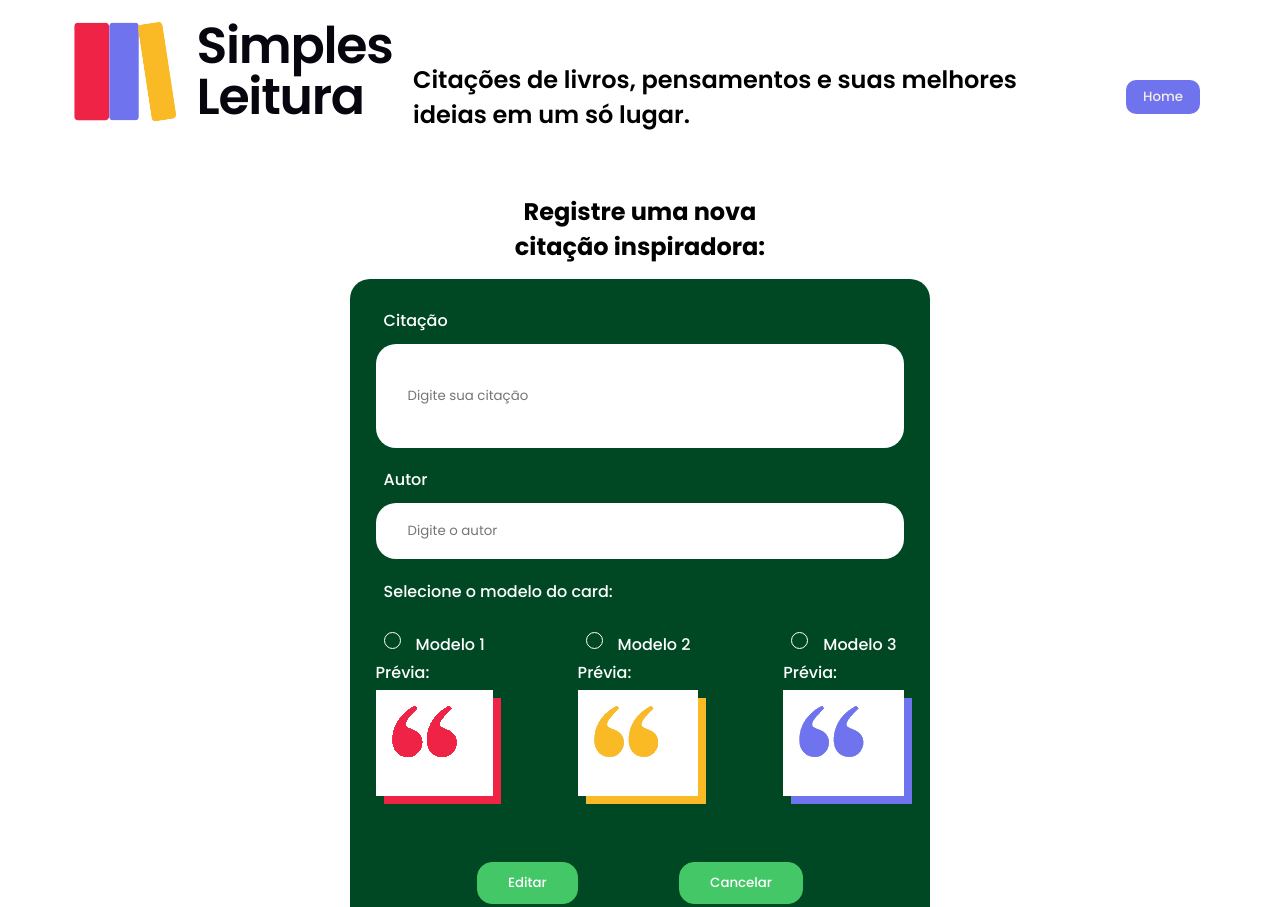
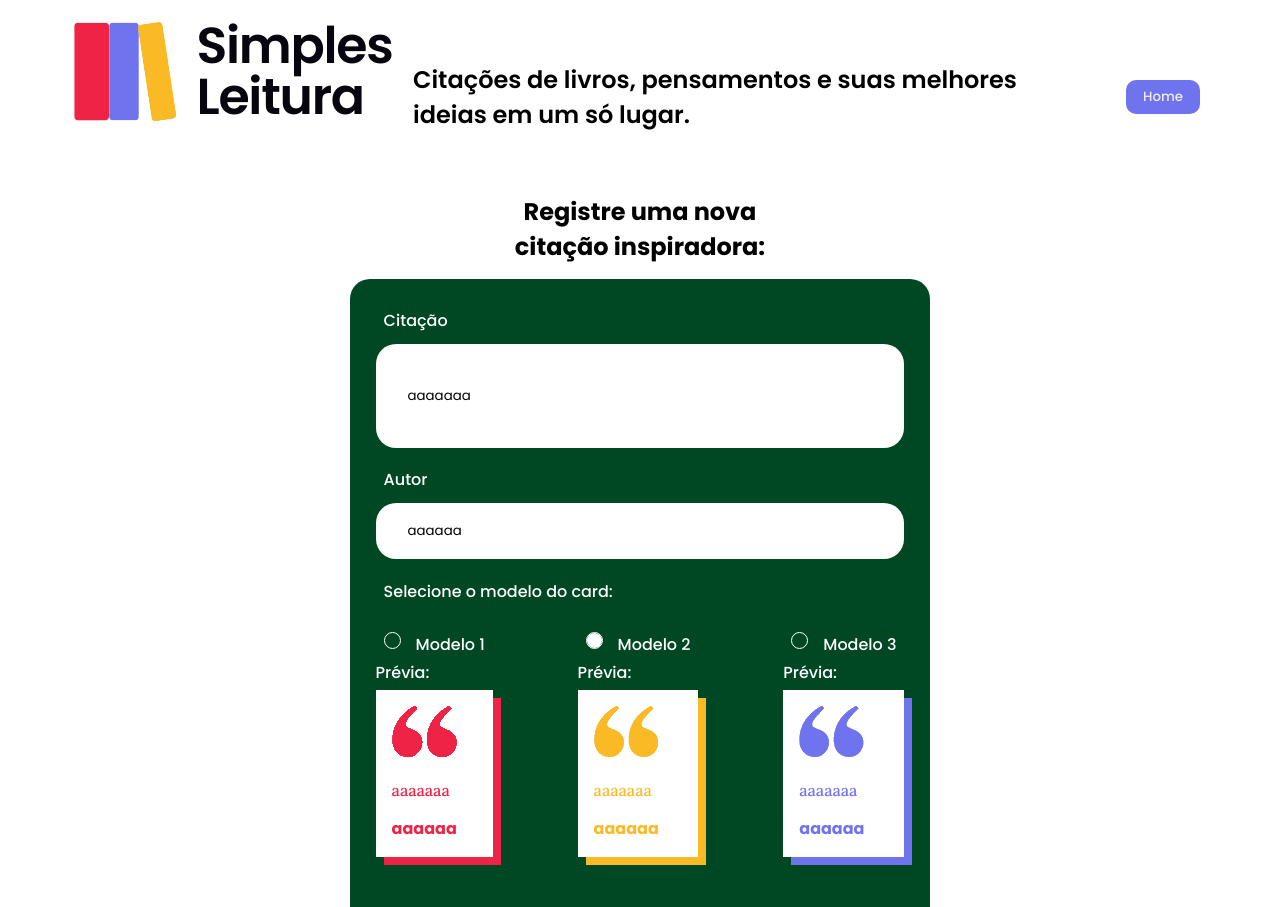
Before and after one commit to andretassis/simples-leitura, an Angular app: page /citacoes/editar-citacao/1 in a window 1280 px wide. Shown: the top 907 px of the page. Built offline with nearby package versions, Linux system fonts and the light colour scheme; no server answers; data requests are answered from the project's data file.

Commit message:
validações e botao desabilitado no componente de editar

```diff
--- a/backend/db.json
+++ b/backend/db.json
@@ -1,3 +1,16 @@
 {
-  "citacoes": []
+  "citacoes": [
+    {
+      "conteudo": "aaaaaaa",
+      "autor": "aaaaaa",
+      "modelo": "modelo2",
+      "id": 1
+    },
+    {
+      "id": 2,
+      "conteudo": "aaaaaaaaaa",
+      "autor": "aaa",
+      "modelo": "modelo1"
+    }
+  ]
 }
--- a/src/app/componentes/citacoes/criar-citacao/criar-citacao.component.ts
+++ b/src/app/componentes/citacoes/criar-citacao/criar-citacao.component.ts
@@ -34,7 +34,6 @@ export class CriarCitacaoComponent implements OnInit {
     }
 
     criarCitacao() {
-      console.log(this.formulario.get('autor')?.errors)
       if(this.formulario.valid) {
         return this.service.cadastrar(this.formulario.value).subscribe(() => {
           this.router.navigate(['/meu-mural'])
--- a/src/app/componentes/citacoes/editar-citacao/editar-citacao.component.css
+++ b/src/app/componentes/citacoes/editar-citacao/editar-citacao.component.css
@@ -149,3 +149,21 @@ input[type='radio']:checked+.custom-radio span {
   position: relative;
 	top: 1px;
 }
+
+.botao-desabilitado {
+  background-color: #949494;
+	border-radius: 15px;
+  border: 1px solid #949494;
+	display: inline-block;
+	color:#ffffff;
+	padding: 10px 30px;
+	text-decoration: none;
+  font-weight: 500;
+  transition: 0.1 ease;
+}
+
+.mensagem-erro {
+  color: #ef2346;
+  padding-left: 30px;
+  font-size: 14px;
+}
--- a/src/app/componentes/citacoes/editar-citacao/editar-citacao.component.html
+++ b/src/app/componentes/citacoes/editar-citacao/editar-citacao.component.html
@@ -3,16 +3,21 @@
     <h2>Registre uma nova <br>citação inspiradora:</h2>
   </header>
   <div class="formulario">
-    <form>
+    <form [formGroup]="formulario" *ngIf="formulario">
       <div class="form-inputs">
         <label>Citação</label>
         <input
           type="textarea"
           class="input textarea"
           placeholder="Digite sua citação"
-          name="citacao"
-          [(ngModel)]="citacao.conteudo"
+          formControlName="conteudo"
+          id="conteudo"
         >
+      </div>
+
+      <div class="mensagem-erro"
+      *ngIf="formulario.get('conteudo')?.errors?.['required'] && formulario.get('conteudo')?.touched">
+      Preenchimento obrigatório
       </div>
 
       <div class="form-inputs">
@@ -21,9 +26,18 @@
           type="text"
           class="input"
           placeholder="Digite o autor"
-          name="autor"
-          [(ngModel)]="citacao.autor"
+          formControlName="autor"
+          id="autor"
         >
+      </div>
+
+      <div class="mensagem-erro"
+        *ngIf="formulario.get('autor')?.errors?.['required'] && formulario.get('autor')?.touched">
+        Preenchimento obrigatório
+      </div>
+      <div class="mensagem-erro"
+        *ngIf="formulario.get('autor')?.errors?.['minlength'] && formulario.get('autor')?.touched">
+        Necessário ao menos 3 caracteres.
       </div>
 
       <label class="label-separar">Selecione o modelo do card:</label>
@@ -35,9 +49,9 @@
               <input
                 type="radio"
                 id="modelo1"
-                name="modelo-card"
+                formControlName="modelo"
                 value="modelo1"
-                [(ngModel)]="citacao.modelo"
+                id="modelo1"
               >
               <div class="custom-radio">
                 <span></span>
@@ -51,8 +65,8 @@
 
             <div class="citacao modelo1">
               <img src="../../../../assets/imagens/modelo1.png" alt="Aspas vermelhas">
-              <p class="conteudo">{{ citacao.conteudo }}</p>
-              <p class="autor"><b>{{ citacao.autor }}</b></p>
+              <p class="conteudo">{{ formulario.get('conteudo')?.value }}</p>
+              <p class="autor"><b>{{ formulario.get('autor')?.value }}</b></p>
             </div>
           </div>
         </div>
@@ -63,9 +77,9 @@
               <input
                 type="radio"
                 id="modelo2"
-                name="modelo-card"
+                formControlName="modelo"
                 value="modelo2"
-                [(ngModel)]="citacao.modelo"
+                id="modelo2"
               >
               <div class="custom-radio">
                 <span></span>
@@ -79,8 +93,8 @@
 
             <div class="citacao modelo2">
               <img src="../../../../assets/imagens/modelo2.png" alt="Aspas amarelas">
-              <p class="conteudo">{{ citacao.conteudo }}</p>
-              <p class="autor"><b>{{ citacao.autor }}</b></p>
+              <p class="conteudo">{{ formulario.get('conteudo')?.value }}</p>
+              <p class="autor"><b>{{ formulario.get('autor')?.value }}</b></p>
             </div>
           </div>
         </div>
@@ -91,9 +105,9 @@
               <input
                 type="radio"
                 id="modelo3"
-                name="modelo-card"
+                formControlName="modelo"
                 value="modelo3"
-                [(ngModel)]="citacao.modelo"
+                id="modelo3"
               >
               <div class="custom-radio">
                 <span></span>
@@ -107,8 +121,8 @@
 
             <div class="citacao modelo3">
               <img src="../../../../assets/imagens/modelo3.png" alt="Aspas azuis">
-              <p class="conteudo">{{ citacao.conteudo }}</p>
-              <p class="autor"><b>{{ citacao.autor }}</b></p>
+              <p class="conteudo">{{ formulario.get('conteudo')?.value }}</p>
+              <p class="autor"><b>{{ formulario.get('autor')?.value }}</b></p>
             </div>
           </div>
         </div>
@@ -117,7 +131,8 @@
       <div class="container-botao">
         <button
           (click)="editarCitacao()"
-          class="botao"
+          [disabled]="!formulario.valid"
+          [ngClass]="habilitarBotao()"
           >Editar
         </button>
         <button (click)="cancelar()" class="botao">Cancelar</button>
--- a/src/app/componentes/citacoes/editar-citacao/editar-citacao.component.ts
+++ b/src/app/componentes/citacoes/editar-citacao/editar-citacao.component.ts
@@ -1,7 +1,7 @@
 import { Component, OnInit } from '@angular/core';
-import { Citacao } from '../citacao/citacao';
 import { CitacaoService } from '../citacao.service';
 import { ActivatedRoute, Router } from '@angular/router';
+import { FormBuilder, FormGroup, Validators } from '@angular/forms';
 
 @Component({
   selector: 'app-editar-citacao',
@@ -10,33 +10,53 @@ import { ActivatedRoute, Router } from '@angular/router';
 })
 export class EditarCitacaoComponent implements OnInit {
 
-  citacao: Citacao =  {
-    id: 0,
-    conteudo: '',
-    autor: '',
-    modelo: ''
-  }
+  formulario!: FormGroup
 
   constructor(
     private service: CitacaoService,
     private router: Router,
-    private route: ActivatedRoute
+    private route: ActivatedRoute,
+    private formBuilder: FormBuilder
   ) { }
 
   ngOnInit(): void {
     const id = this.route.snapshot.paramMap.get('id')
     this.service.buscarId(parseInt(id!)).subscribe((citacao) => {
-      this.citacao = citacao
+      this.formulario = this.formBuilder.group({
+        id: [citacao.id],
+        conteudo: [citacao.conteudo, Validators.compose([
+          Validators.required,
+          Validators.pattern((/(.|\s)*\S(.|\s)*/))
+        ])],
+        autor: [citacao.autor, Validators.compose([
+          Validators.required,
+          Validators.minLength(3)
+        ])],
+        modelo: [citacao.modelo]
+      })
     })
+
   }
 
   editarCitacao() {
-      this.service.editar(this.citacao).subscribe(() => {
+    if(this.formulario.valid) {
+      this.service.editar(this.formulario.value).subscribe(() => {
         this.router.navigate(['/meu-mural'])
       }
-    )}
+    )} else {
+      console.log('algum campo está errado')
+    }
+    }
 
   cancelar() {
     this.router.navigate(['/meu-mural'])
   }
+
+  habilitarBotao() {
+    if (this.formulario.valid) {
+      return 'botao'
+    } else {
+      return 'botao-desabilitado'
+    }
+  }
 }
```
